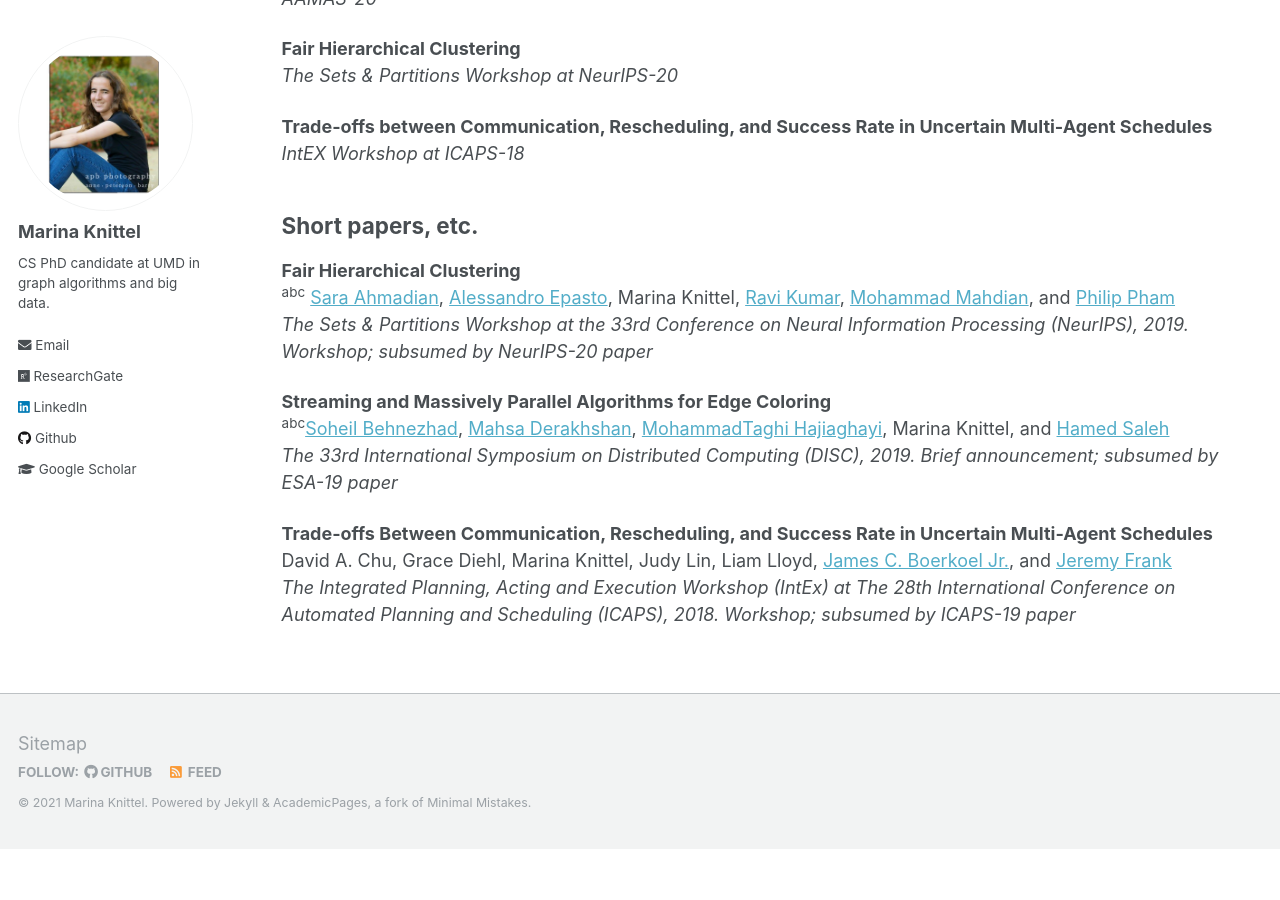
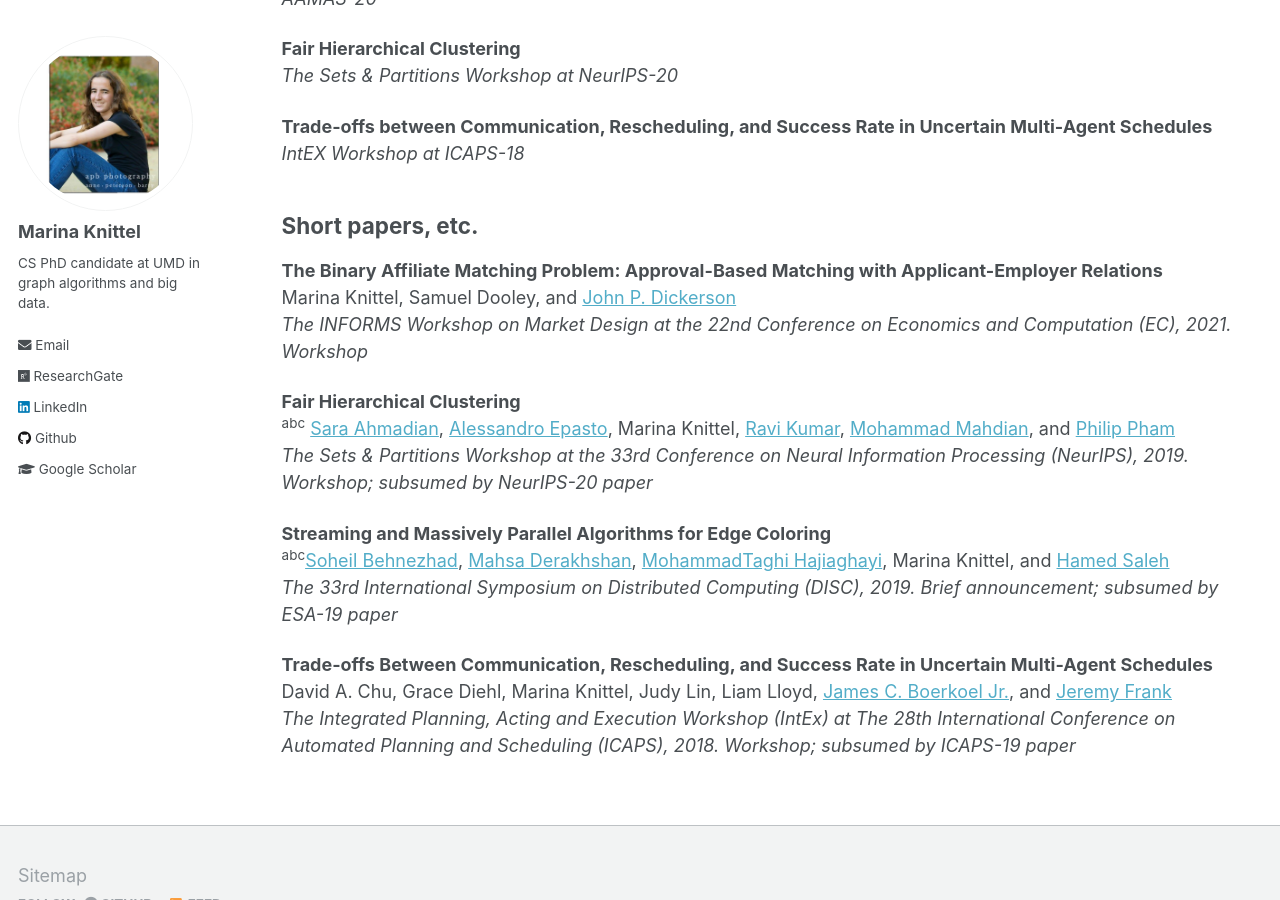
Before and after one commit to mknittel/mknittel.github.io, a Jekyll site: the page built from _pages/publications.md, in a window 1280 px wide and 900 px high, scrolled down 1808 px. Built offline with Jekyll 4.4.1, drawn with Linux system fonts in a browser that asks for light colours; before the commit the page ends 2657 px from its top, so only the background shows below that.

Commit message:
Added EC workshop paper

```diff
--- a/_pages/publications.md
+++ b/_pages/publications.md
@@ -84,6 +84,10 @@
 *IntEX Workshop at ICAPS-18*
 
 ## Short papers, etc.
+**The Binary Affiliate Matching Problem: Approval-Based Matching with Applicant-Employer Relations**<br/>
+Marina Knittel, Samuel Dooley, and [John P. Dickerson](http://jpdickerson.com/)<br/>
+*The INFORMS Workshop on Market Design at the 22nd Conference on Economics and Computation (EC), 2021. Workshop*
+
 **Fair Hierarchical Clustering**<br/>
 <sup>abc</sup> [Sara Ahmadian](https://research.google/people/106920/), [Alessandro Epasto](https://epasto.org/), Marina Knittel, [Ravi Kumar](https://sites.google.com/site/ravik53/), [Mohammad Mahdian](https://research.google/people/MohammadMahdian/), and [Philip Pham](https://research.google/people/PhilipPham/)<br/>
 *The Sets & Partitions Workshop at the 33rd Conference on Neural Information Processing (NeurIPS), 2019. Workshop; subsumed by NeurIPS-20 paper*
```
